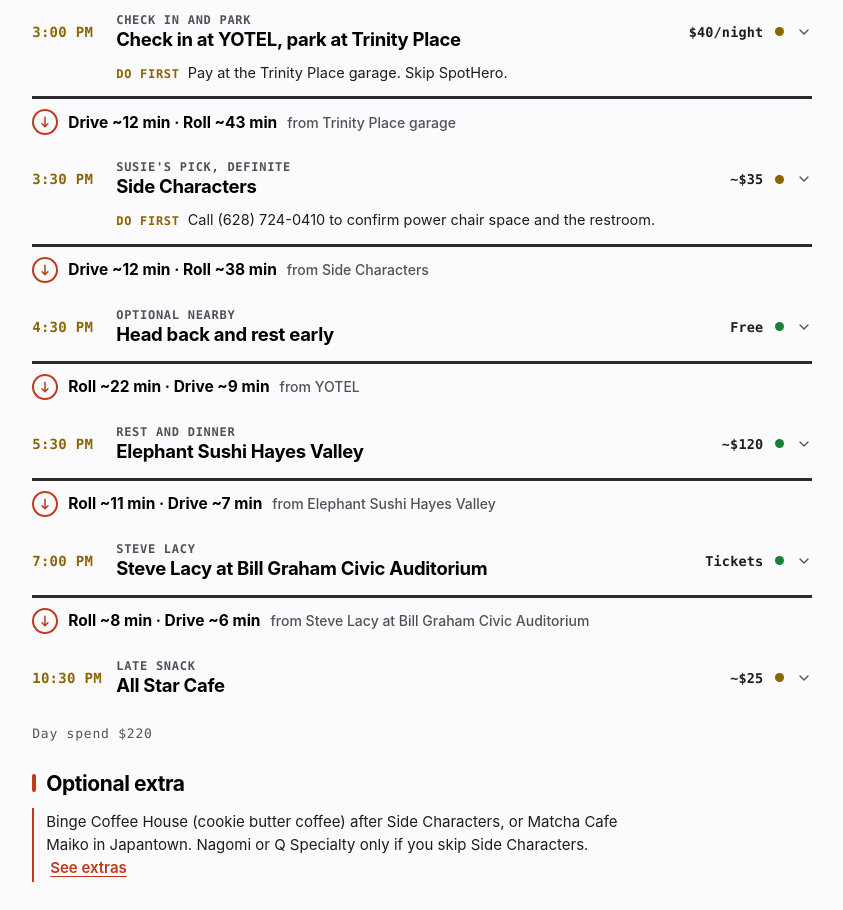
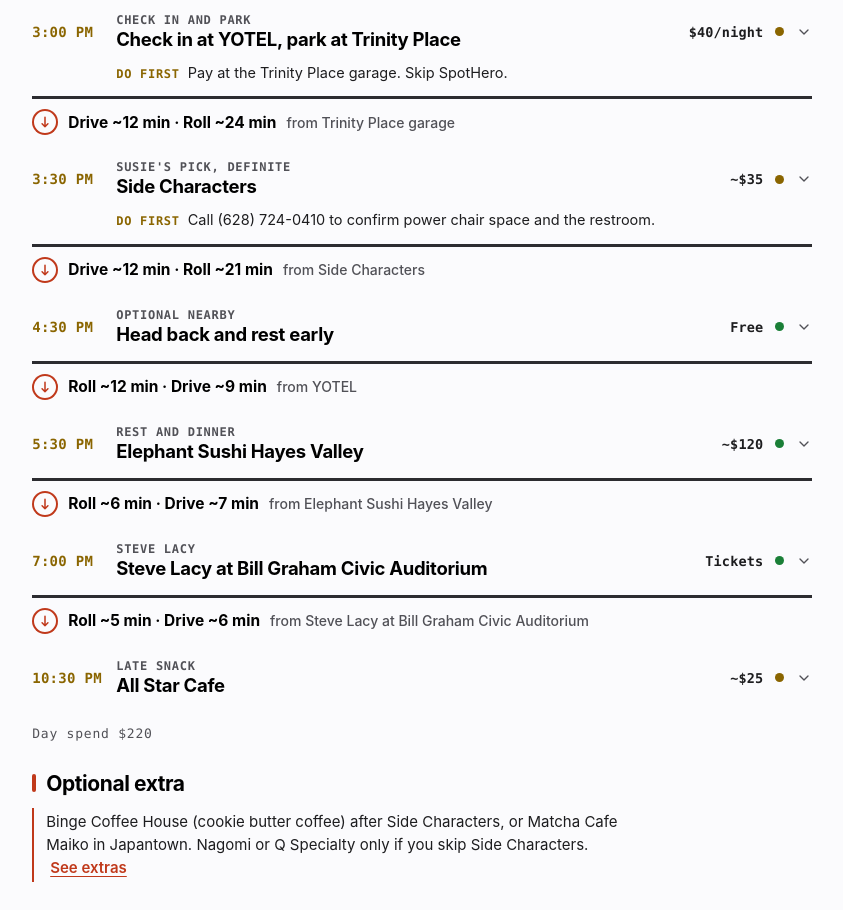
Before and after one commit to epineda1006/sf-trip, a plain HTML site: page concept/index.html in a window 1280 px wide. Shown: the part 1364-2274 px from the top of the page, without its empty margins (19-862 px from the left). Drawn offline with Linux system fonts and the light colour scheme.

Commit message:
Roll speed 4.5 mph, auto-roll up to 1.5 miles

```diff
--- a/concept/index.html
+++ b/concept/index.html
@@ -448,17 +448,17 @@ var NOTES = window.NOTES || {};
 function infoBtn(ref, name){ return '<button type="button" class="info" data-open="'+ref+'" aria-label="Notes about '+esc(name)+'">'+ICON_INFO+'</button>'; }
 function miles(a,b){ var R=3958.8, r=Math.PI/180, dLa=(b[0]-a[0])*r, dLo=(b[1]-a[1])*r;
   var x=Math.sin(dLa/2)*Math.sin(dLa/2)+Math.cos(a[0]*r)*Math.cos(b[0]*r)*Math.sin(dLo/2)*Math.sin(dLo/2); return 2*R*Math.asin(Math.sqrt(x)); }
-/* Rough estimate: roll at about 2.5 mph on 1.3x street distance; drive at about 15 mph in the city (55 mph past 20 miles) on 1.35x, plus 5 min to park.
+/* Rough estimate: roll at about 4.5 mph (walking pace with Susie) on 1.3x street distance; drive at about 15 mph in the city (55 mph past 20 miles) on 1.35x, plus 5 min to park.
    Shows both when rolling is under about 75 min, with the better way first. */
 function fmtMin(x){ return x>=90 ? (Math.round(x/6)/10)+" hr" : Math.max(2,Math.round(x))+" min"; }
 function leg(from, to){
   if(!from || !to || !from.map || !to.map) return null;
   var m = miles(from.map, to.map);
   if(m < 0.05) return {txt:"Same place", m:0, roll:0, drive:0, mode:"roll"};
-  var rd = m*1.3, rmin = rd/2.5*60;
+  var rd = m*1.3, rmin = rd/4.5*60;
   var dd = m > 20 ? m*1.2 : m*1.35, dmin = dd > 20 ? dd/55*60 + 10 : dd/15*60 + 5;
   var canRoll = !to.carOnly && rmin <= 75;
-  var mode = (rd <= 1.2 && !to.carOnly && (to.go!=="drive" || m < 0.5)) ? "roll" : "drive";
+  var mode = (rd <= 1.5 && !to.carOnly && (to.go!=="drive" || m < 0.5)) ? "roll" : "drive";
   var r = "Roll ~"+fmtMin(rmin), d = "Drive ~"+fmtMin(dmin), txt;
   if(!canRoll) txt = d;
   else txt = mode==="roll" ? r+" \u00b7 "+d : d+" \u00b7 "+r;
```
Also changed, not shown: index.html (+3 -3 lines).
